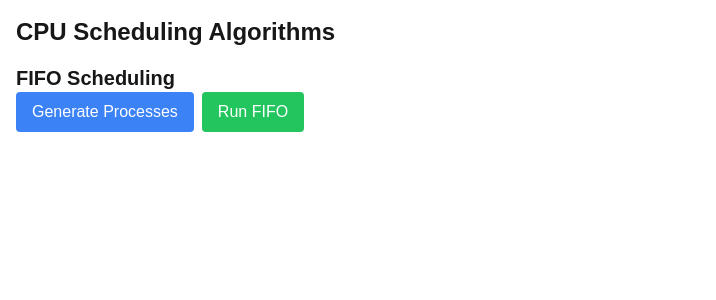
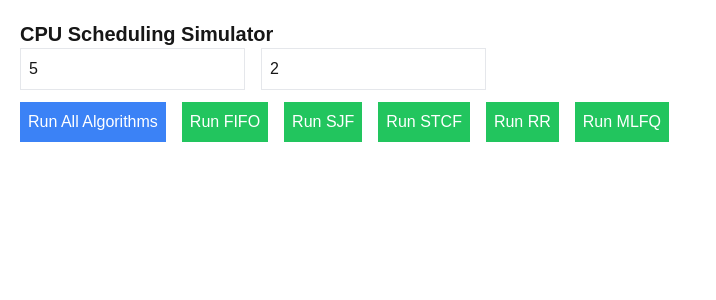
Before and after one commit to Charmaine001/cs540proj1, a Next.js app: page / in a window 1280 px wide. Shown: the top 300 px of the page, without its empty margins (0-716 px from the left). Built offline with nearby package versions, Linux system fonts and the light colour scheme.

Commit message:
Change the structure and FIFO

```diff
--- a/src/app/page.js
+++ b/src/app/page.js
@@ -3,97 +3,219 @@ import Image from "next/image";
 import Link from "next/link";
 
 
-
-import { useState } from "react";
+import React, { useState, useEffect } from "react";
 import { Bar } from "react-chartjs-2";
 import Chart from "chart.js/auto";
 
-export default function Home() {
-  const [processes, setProcesses] = useState([]);
-  const [chartData, setChartData] = useState(null);
+// Function to generate random processes
+const generateProcesses = (num) => {
+  return Array.from({ length: num }, (_, i) => ({
+    id: i + 1,
+    arrivalTime: Math.floor(Math.random() * 10),
+    burstTime: Math.floor(Math.random() * 10) + 1,
+    priority: Math.floor(Math.random() * 5) + 1, // Used in MLFQ
+  }));
+};
 
-  // Generate random processes
-  const generateProcesses = () => {
-    const num = 5; // Number of processes
-    const newProcesses = [];
-    for (let i = 0; i < num; i++) {
-      newProcesses.push({
-        id: i + 1,
-        arrivalTime: i * 2, // Simulating staggered arrivals
-        burstTime: Math.floor(Math.random() * 10) + 1, // Random burst time
-      });
+// FIFO Algorithm
+const fifoScheduling = (processes) => {
+  processes.sort((a, b) => a.arrivalTime - b.arrivalTime);
+  let time = 0,
+    result = [];
+  processes.forEach((p) => {
+    time = Math.max(time, p.arrivalTime) + p.burstTime;
+    result.push({ id: p.id, completionTime: time });
+  });
+  return result;
+};
+
+// SJF Algorithm
+const sjfScheduling = (processes) => {
+  let time = 0,
+    result = [];
+  let remaining = [...processes];
+
+  while (remaining.length > 0) {
+    remaining = remaining.filter((p) => p.arrivalTime <= time);
+    if (remaining.length === 0) break;
+    remaining.sort((a, b) => a.burstTime - b.burstTime);
+    let process = remaining.shift();
+    time += process.burstTime;
+    result.push({ id: process.id, completionTime: time });
+  }
+  return result;
+};
+
+// STCF Algorithm
+const stcfScheduling = (processes) => {
+  let time = 0,
+    remaining = [...processes],
+    result = [];
+
+  while (remaining.length > 0) {
+    remaining = remaining.filter((p) => p.arrivalTime <= time);
+    if (remaining.length === 0) {
+      time++;
+      continue;
     }
-    setProcesses(newProcesses);
+    remaining.sort((a, b) => a.burstTime - b.burstTime);
+    let process = remaining[0];
+    process.burstTime -= 1;
+    time++;
+
+    if (process.burstTime === 0) {
+      result.push({ id: process.id, completionTime: time });
+      remaining.shift();
+    }
+  }
+  return result;
+};
+
+// RR Algorithm
+const rrScheduling = (processes, quantum) => {
+  let time = 0,
+    queue = [...processes],
+    result = [];
+
+  while (queue.length > 0) {
+    let process = queue.shift();
+    if (process.burstTime > quantum) {
+      process.burstTime -= quantum;
+      time += quantum;
+      queue.push(process);
+    } else {
+      time += process.burstTime;
+      result.push({ id: process.id, completionTime: time });
+    }
+  }
+  return result;
+};
+
+// MLFQ Algorithm
+const mlfqScheduling = (processes) => {
+  let time = 0;
+  let queues = [[], [], []]; // Ensure all queues exist
+  let result = [];
+
+  // Ensure priority is within range 1-3
+  processes.forEach((p) => {
+    let priorityIndex = Math.min(Math.max(p.priority - 1, 0), 2);
+    queues[priorityIndex].push(p);
+  });
+
+  while (queues.flat().length > 0) {
+    for (let q of queues) {
+      if (q.length > 0) {
+        let process = q.shift();
+        time += process.burstTime;
+        result.push({ id: process.id, completionTime: time });
+        break;
+      }
+    }
+  }
+  return result;
+};
+
+
+// Main Component
+const SchedulerApp = () => {
+  const [numProcesses, setNumProcesses] = useState(5);
+  const [timeQuantum, setTimeQuantum] = useState(2);
+  const [processes, setProcesses] = useState(generateProcesses(numProcesses));
+  const [results, setResults] = useState({});
+
+  useEffect(() => {
+    setProcesses(generateProcesses(numProcesses));
+  }, [numProcesses]);
+
+  const runAlgorithm = (algo) => {
+    let data;
+    switch (algo) {
+      case "FIFO":
+        data = fifoScheduling([...processes]);
+        break;
+      case "SJF":
+        data = sjfScheduling([...processes]);
+        break;
+      case "STCF":
+        data = stcfScheduling([...processes]);
+        break;
+      case "RR":
+        data = rrScheduling([...processes], timeQuantum);
+        break;
+      case "MLFQ":
+        data = mlfqScheduling([...processes]);
+        break;
+      default:
+        return;
+    }
+    setResults((prev) => ({ ...prev, [algo]: data }));
   };
 
-  // Run FIFO scheduling
-  const runFIFO = () => {
-    if (processes.length === 0) return;
-
-    let time = 0;
-    let completionTimes = [];
-    let waitingTimes = [];
-    let turnaroundTimes = [];
-
-    processes.forEach((process) => {
-      if (time < process.arrivalTime) time = process.arrivalTime;
-      let completionTime = time + process.burstTime;
-      completionTimes.push(completionTime);
-
-      let turnaroundTime = completionTime - process.arrivalTime;
-      turnaroundTimes.push(turnaroundTime);
-
-      let waitingTime = turnaroundTime - process.burstTime;
-      waitingTimes.push(waitingTime);
-
-      time = completionTime;
-    });
-
-    setChartData({
-      labels: processes.map((p) => `P${p.id}`),
-      datasets: [
-        {
-          label: "Completion Time",
-          data: completionTimes,
-          backgroundColor: "rgba(54, 162, 235, 0.5)",
-        },
-        {
-          label: "Turnaround Time",
-          data: turnaroundTimes,
-          backgroundColor: "rgba(255, 206, 86, 0.5)",
-        },
-        {
-          label: "Waiting Time",
-          data: waitingTimes,
-          backgroundColor: "rgba(255, 99, 132, 0.5)",
-        },
-      ],
+  const runAllAlgorithms = () => {
+    setResults({
+      FIFO: fifoScheduling([...processes]),
+      SJF: sjfScheduling([...processes]),
+      STCF: stcfScheduling([...processes]),
+      RR: rrScheduling([...processes], timeQuantum),
+      MLFQ: mlfqScheduling([...processes]),
     });
   };
 
   return (
-    <div className="p-4">
-      <h1 className="text-2xl font-bold mb-4">CPU Scheduling Algorithms</h1>
+    <div className="container mx-auto p-5">
+      <h1 className="text-xl font-bold">CPU Scheduling Simulator</h1>
+      <div className="flex gap-4">
+        <input
+          type="number"
+          value={numProcesses}
+          onChange={(e) => setNumProcesses(Number(e.target.value))}
+          className="border p-2"
+          placeholder="Number of processes"
+        />
+        <input
+          type="number"
+          value={timeQuantum}
+          onChange={(e) => setTimeQuantum(Number(e.target.value))}
+          className="border p-2"
+          placeholder="Time Quantum (for RR)"
+        />
+      </div>
+      <div className="flex gap-4 mt-3">
+        <button className="bg-blue-500 text-white p-2" onClick={runAllAlgorithms}>
+          Run All Algorithms
+        </button>
+        {["FIFO", "SJF", "STCF", "RR", "MLFQ"].map((algo) => (
+          <button
+            key={algo}
+            className="bg-green-500 text-white p-2"
+            onClick={() => runAlgorithm(algo)}
+          >
+            Run {algo}
+          </button>
+        ))}
+      </div>
 
-      <h2 className="text-xl font-bold mt-4">FIFO Scheduling</h2>
-      <button
-        onClick={generateProcesses}
-        className="bg-blue-500 text-white px-4 py-2 mr-2 rounded"
-      >
-        Generate Processes
-      </button>
-      <button
-        onClick={runFIFO}
-        className="bg-green-500 text-white px-4 py-2 rounded"
-      >
-        Run FIFO
-      </button>
-
-      {chartData && (
-        <div className="mt-4">
-          <Bar data={chartData} />
+      {/* Display Results */}
+      {Object.entries(results).map(([algo, data]) => (
+        <div key={algo} className="mt-5">
+          <h2 className="text-lg font-bold">{algo} Results</h2>
+          <Bar
+            data={{
+              labels: data.map((p) => `P${p.id}`),
+              datasets: [
+                {
+                  label: "Completion Time",
+                  data: data.map((p) => p.completionTime),
+                  backgroundColor: "rgba(54, 162, 235, 0.6)",
+                },
+              ],
+            }}
+          />
         </div>
-      )}
+      ))}
     </div>
   );
-}
+};
+
+export default SchedulerApp;
```
